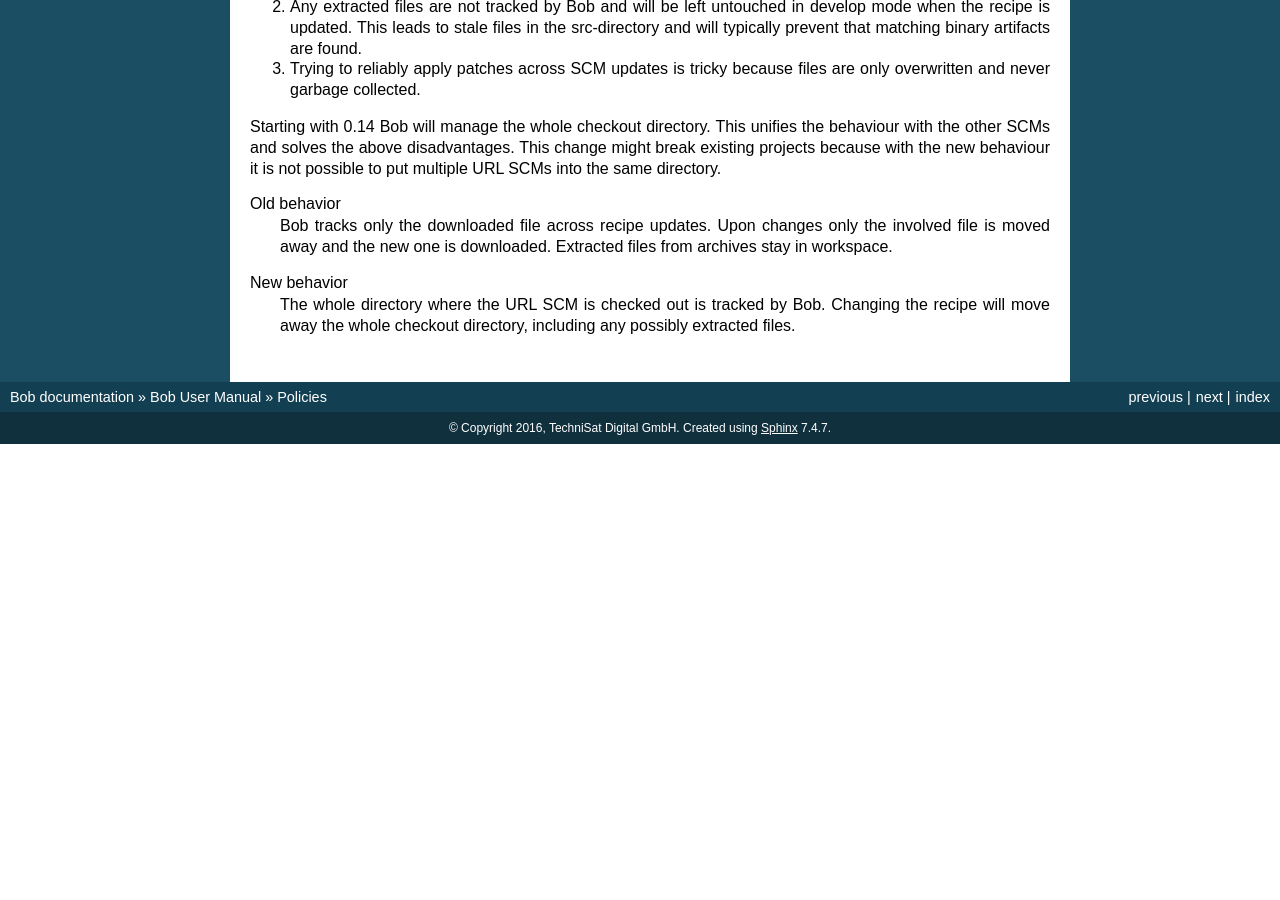
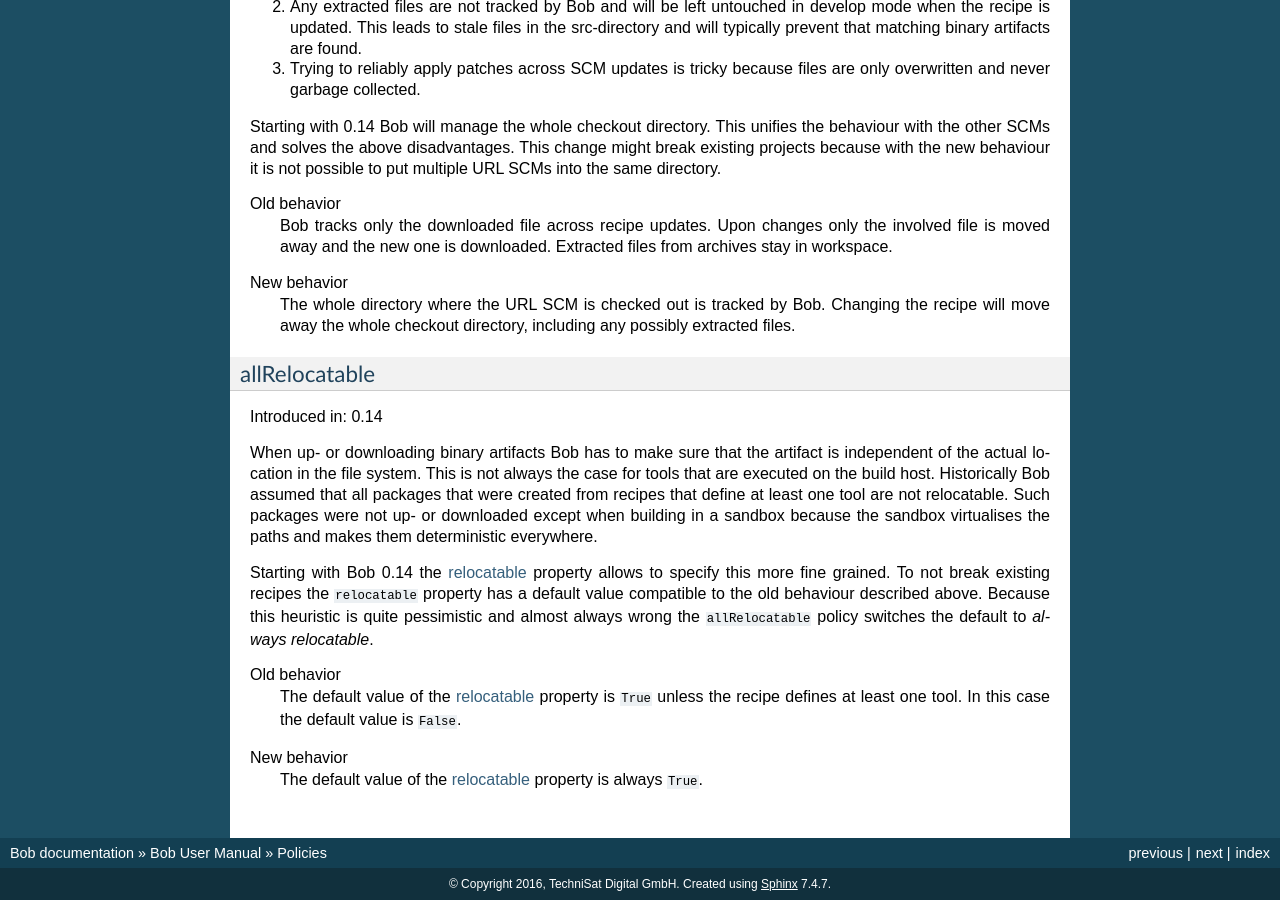
Before and after one commit to BobBuildTool/bob, a Sphinx documentation site: the page built from doc/manual/policies.rst, in a window 1280 px wide and 900 px high, scrolled down 2685 px. Built offline with Sphinx 7.4.7, drawn with Linux system fonts in a browser that asks for light colours; formulas are drawn with MathJax 3; the version number could not be read and is left out; before the commit the page ends 3129 px from its top, so only the background shows below that.

Commit message:
doc: document allRelocatable policy

```diff
--- a/doc/manual/policies.rst
+++ b/doc/manual/policies.rst
@@ -210,3 +210,34 @@ New behavior
     The whole directory where the URL SCM is checked out is tracked by Bob.
     Changing the recipe will move away the whole checkout directory, including
     any possibly extracted files.
+
+.. _policies-allRelocatable:
+
+allRelocatable
+~~~~~~~~~~~~~~
+
+Introduced in: 0.14
+
+When up- or downloading binary artifacts Bob has to make sure that the artifact
+is independent of the actual location in the file system. This is not always
+the case for tools that are executed on the build host. Historically Bob
+assumed that all packages that were created from recipes that define at least
+one tool are not relocatable. Such packages were not up- or downloaded except
+when building in a sandbox because the sandbox virtualises the paths and makes
+them deterministic everywhere.
+
+Starting with Bob 0.14 the :ref:`configuration-recipes-relocatable` property
+allows to specify this more fine grained. To not break existing recipes the
+``relocatable`` property has a default value compatible to the old behaviour
+described above. Because this heuristic is quite pessimistic and almost always
+wrong the ``allRelocatable`` policy switches the default to *always
+relocatable*.
+
+Old behavior
+    The default value of the :ref:`configuration-recipes-relocatable` property
+    is ``True`` unless the recipe defines at least one tool. In this case the
+    default value is ``False``.
+
+New behavior
+    The default value of the :ref:`configuration-recipes-relocatable` property
+    is always ``True``.
```
Also changed, not shown: doc/manual/configuration.rst (+6 -3 lines).
